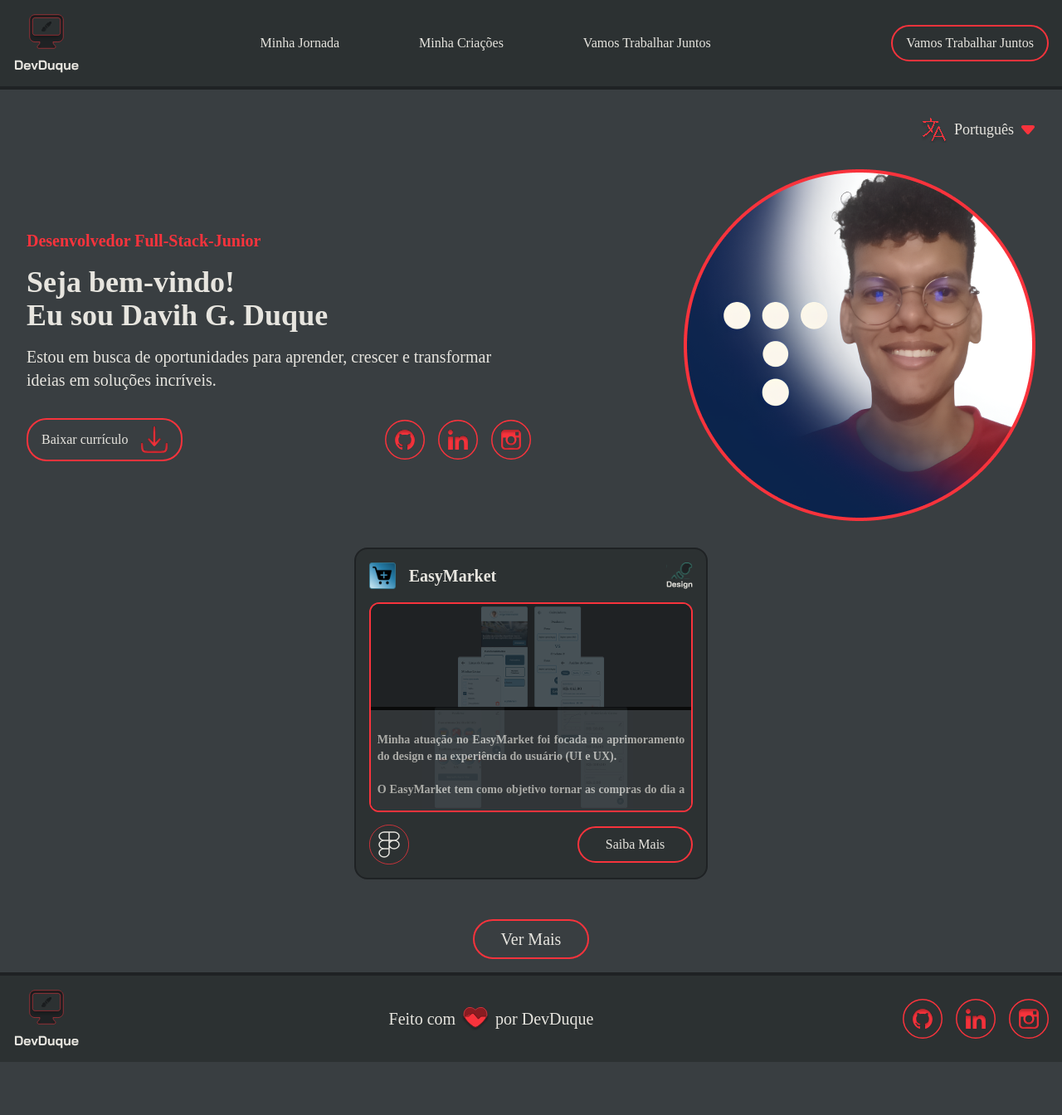
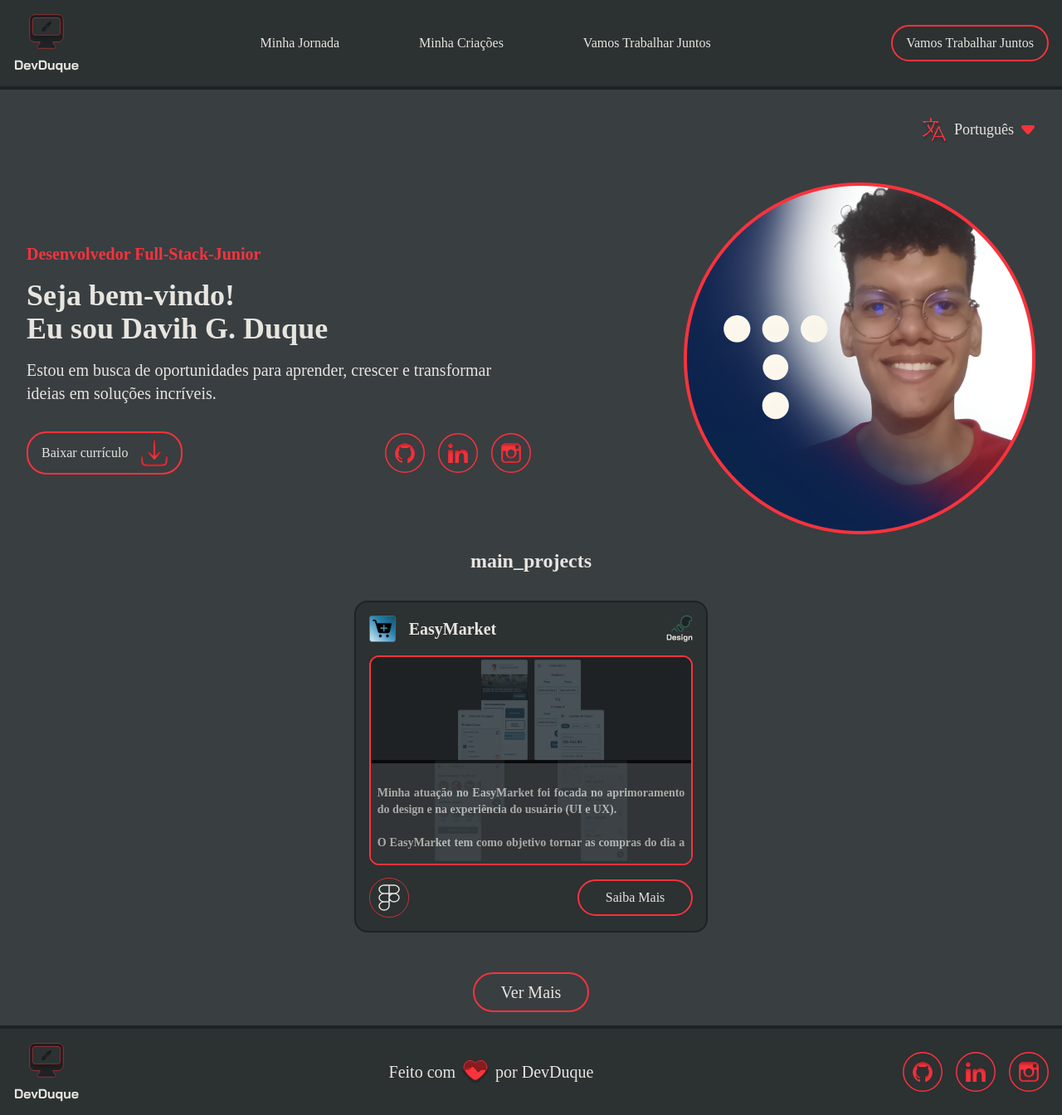
Before and after one commit to DevDuque/portfolio, a React (Vite) app in the folder web/: page / in a window 1280 px wide. Shown: the whole page at 83% size. Before the commit the page ends 1280 px from the top, so only its background shows below. Built offline with nearby package versions, Linux system fonts and the light colour scheme.

Commit message:
Chore: Integrate i18n translations into HomePage content

```diff
--- a/web/src/pages/HomePage.tsx
+++ b/web/src/pages/HomePage.tsx
@@ -15,14 +15,17 @@ import Header from "../components/Header";
 import Footer from "../components/Footer";
 import LanguageSelector from "../components/LanguageSelector";
 import Card from "../components/Card";
+import { useTranslation } from "react-i18next";
 
 function HomePage() {
+  const { t } = useTranslation();
+
   return (
     <>
       <div className="flex flex-col min-h-screen">
         <Header />
 
-        <div className="flex-grow flex flex-col items-center">
+        <div className="flex-grow flex flex-col items-center gap-4">
           <div className="flex self-end p-4">
             <LanguageSelector />
           </div>
@@ -72,6 +75,8 @@ function HomePage() {
             {/* Right Side - Image */}
             <img src={Photo} alt="Profile" className="w-1/3.5" />
           </div>
+
+          <h2 className="text-2xl font-bold"> {t("main_projects")} </h2>
         </div>
 
         <div className="flex flex-wrap justify-center">
@@ -80,7 +85,8 @@ function HomePage() {
             logo={EasyMarketLogo}
             image={EasyMarketImage}
             description={
-              <>
+              <div>
+                {/* {t("easy_description")} */}
                 Minha atuação no EasyMarket foi focada no aprimoramento do
                 design e na experiência do usuário (UI e UX).
                 <br /> <br />
@@ -92,7 +98,7 @@ function HomePage() {
                 visualizar as calorias de cada item com base em uma quantidade
                 específica de gramas, ajudando a tomar decisões mais informadas
                 sobre a alimentação.
-              </>
+              </div>
             }
             link="https://easymarket.com"
             type="design"
```
